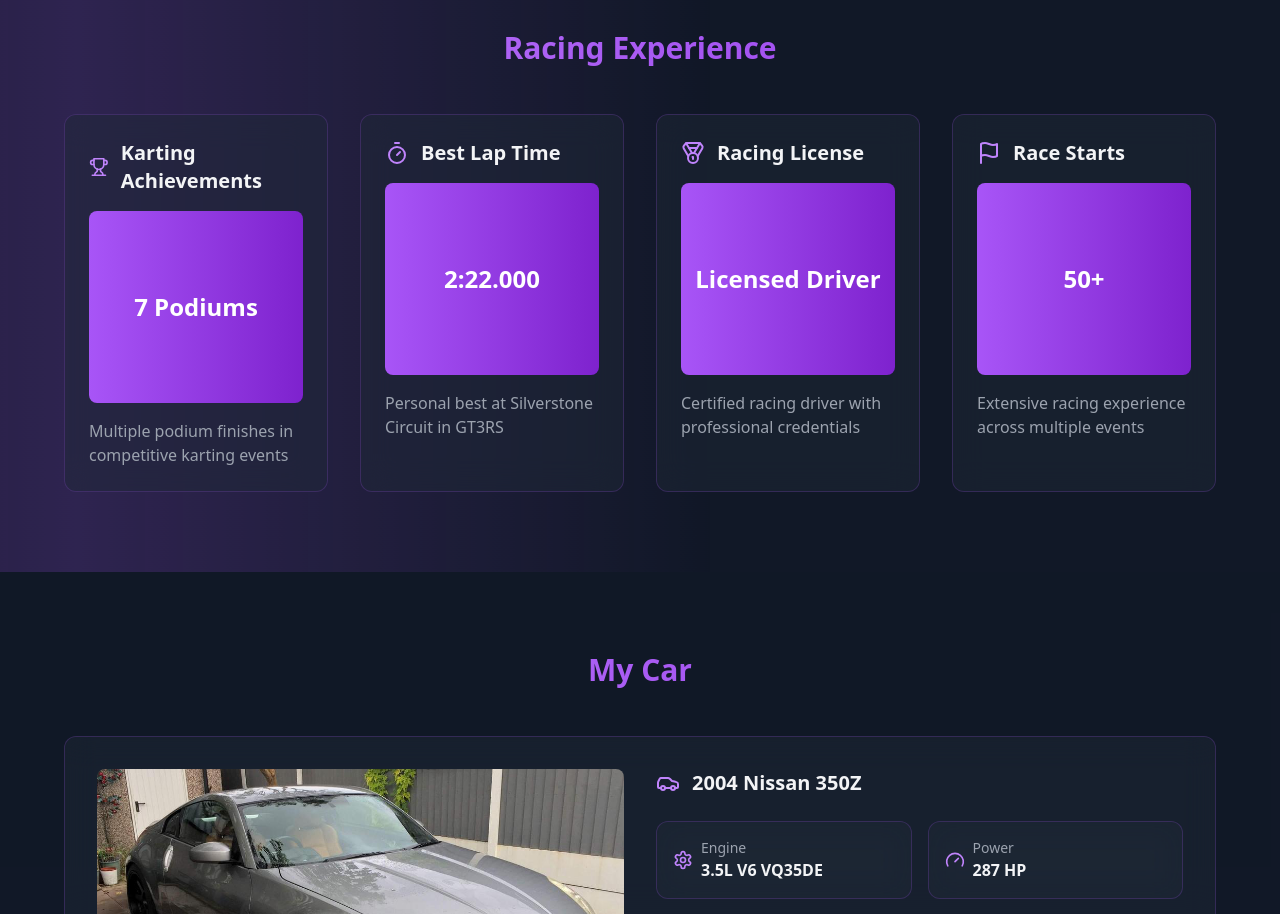
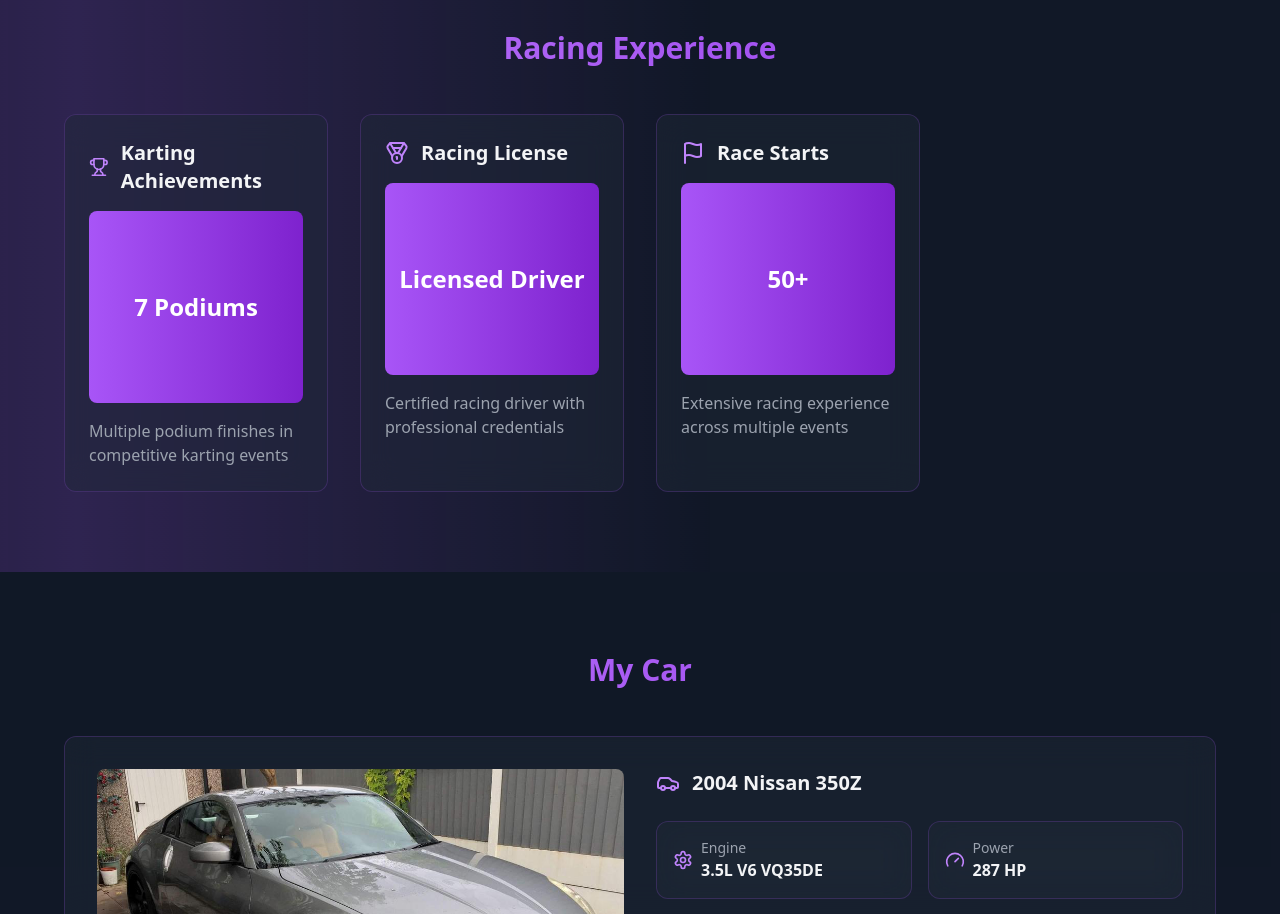
Before and after one commit to a29pine/a29pine.github.io, a React (Vite) app: page / in a window 1280 px wide. Shown: the part 1420-2334 px from the top of the page. Built offline with nearby package versions, Linux system fonts and the light colour scheme.

Commit message:
Update Racing.tsx

```diff
--- a/src/components/Racing.tsx
+++ b/src/components/Racing.tsx
@@ -10,12 +10,6 @@ export default function Racing() {
       title: "Karting Achievements",
       value: "7 Podiums",
       description: "Multiple podium finishes in competitive karting events"
-    },
-    {
-      icon: Timer,
-      title: "Best Lap Time",
-      value: "2:22.000",
-      description: "Personal best at Silverstone Circuit in GT3RS"
     },
     {
       icon: Medal,
```
